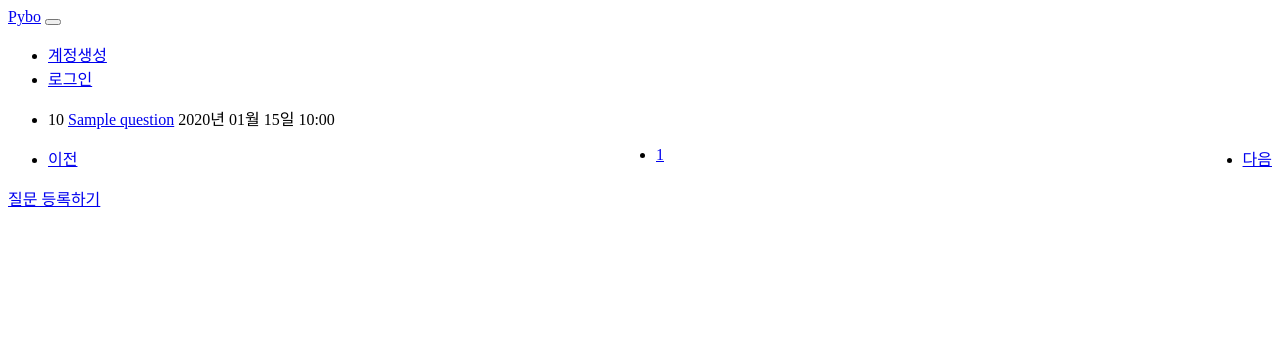
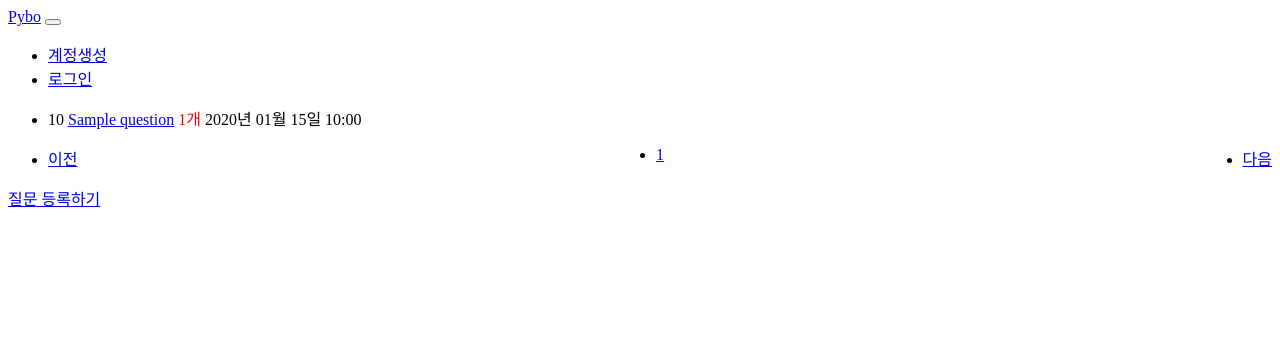
Before and after one commit to kunholee98/2022_playground, a Flask app: template flask/projects/practice/pybo/templates/question/question_list.html in a window 1280 px wide. Shown: the top 350 px of the page. Run offline with Flask 2, Linux system fonts and the light colour scheme; the template is opened without the code that fills it: most values are stand-ins (such as "Sample title", 1, 10 or a date in 2020).

Commit message:
댓글 개수

```diff
--- a/flask/projects/practice/pybo/templates/question/question_list.html
+++ b/flask/projects/practice/pybo/templates/question/question_list.html
@@ -7,6 +7,9 @@
     <a href="{{url_for('question.detail', question_id=question.id )}}"
       >{{question.subject}}</a
     >
+    {% if question.answer_set|length > 0 %}
+    <span style="color: red">{{ question.answer_set|length }}개</span>
+    {% endif %}
     <!-- 템플릿을 이용한 필터 적용 -->
     {{ question.createdAt | datetime }}
   </li>
```
